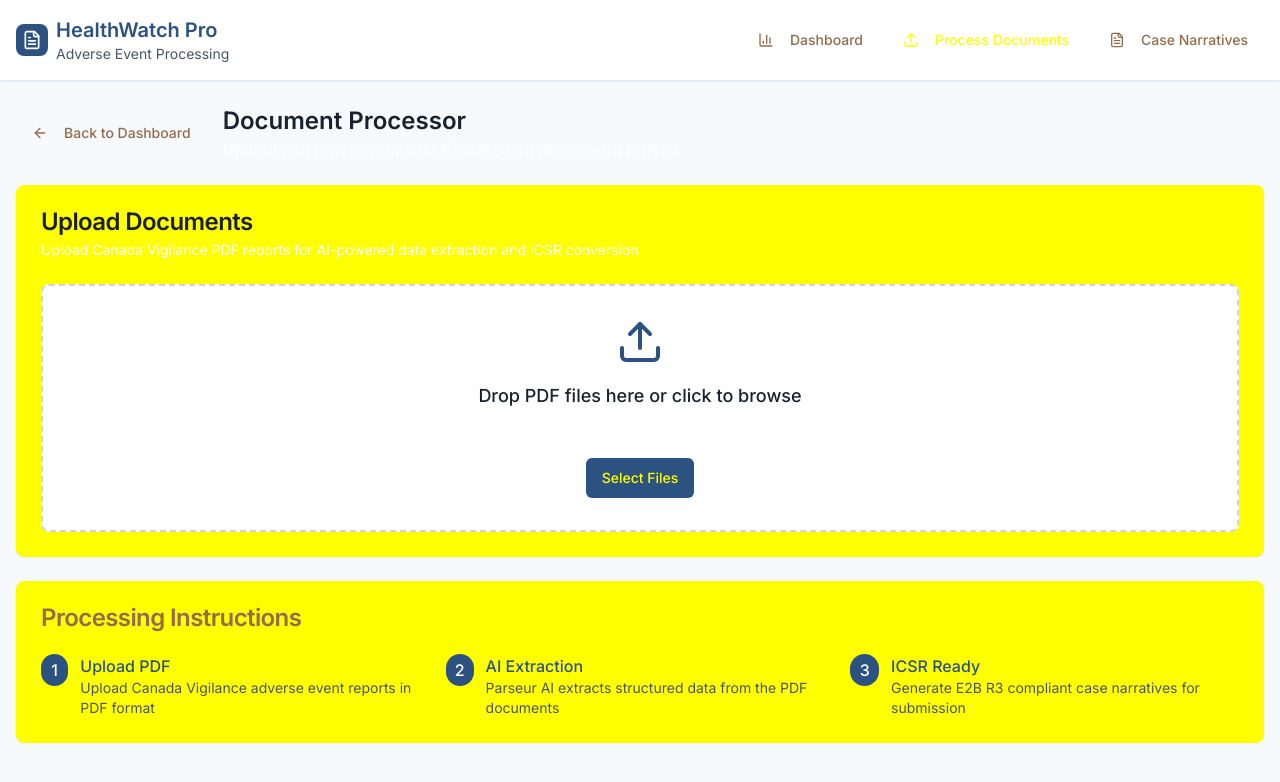
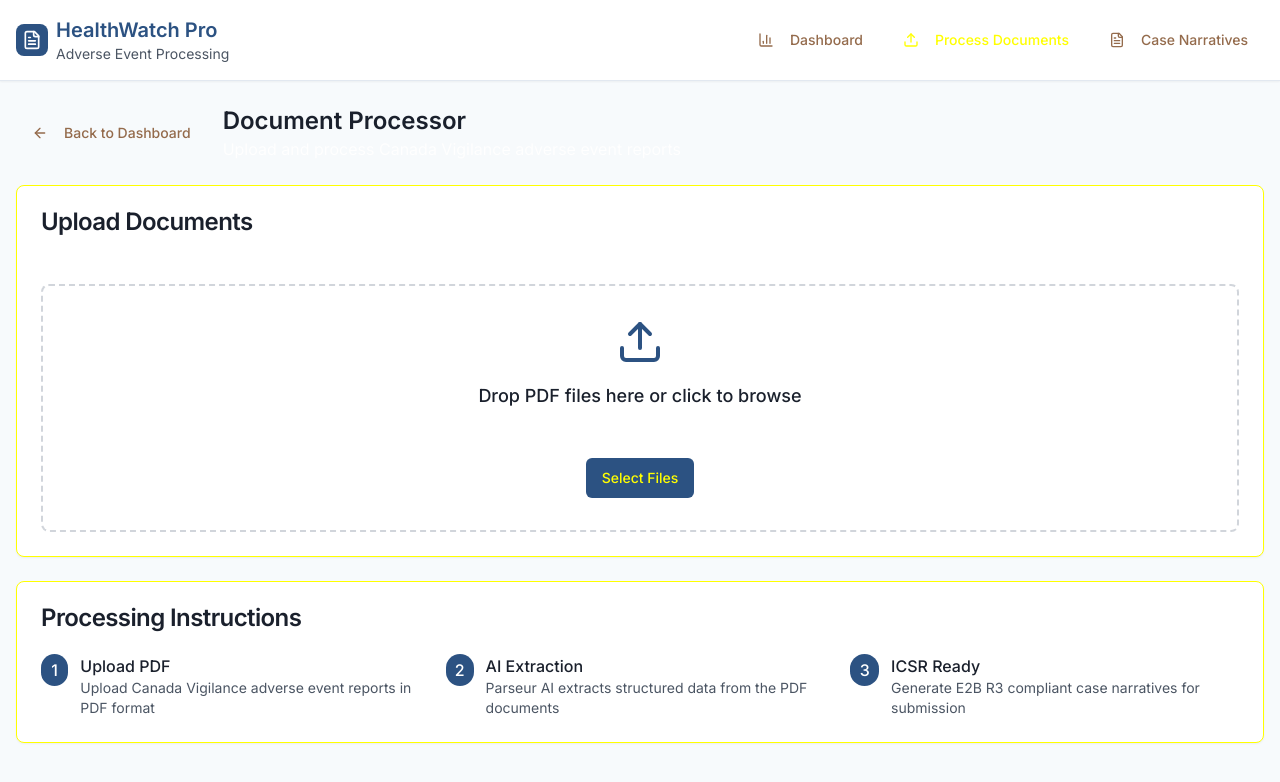
Before and after one commit to htdatsme/vigilant-narrative-craft, a React (Vite) app: page / in a window 1280 px wide. Both pictures are taken after a click on the button "Process Documents". Shown: the top 782 px of the page. Built offline with nearby package versions, Linux system fonts and the light colour scheme.

Commit message:
Fix: Remove yellow background and heading color
Removes the yellow background from the document processing and case narrative sections. Also, changes the yellow color on the open section heading to a more legible color.

```diff
--- a/src/components/CaseNarrativeEditor.tsx
+++ b/src/components/CaseNarrativeEditor.tsx
@@ -87,7 +87,7 @@ export const CaseNarrativeEditor = ({ onBack }: CaseNarrativeEditorProps) => {
       </div>
 
       {/* Narrative Editor */}
-      <Card>
+      <Card className="bg-white">
         <CardHeader>
           <div className="flex justify-between items-center">
             <div>
@@ -128,7 +128,7 @@ export const CaseNarrativeEditor = ({ onBack }: CaseNarrativeEditorProps) => {
               id="narrative"
               value={narrative}
               onChange={(e) => setNarrative(e.target.value)}
-              className="min-h-[400px] font-mono text-sm"
+              className="min-h-[400px] font-mono text-sm bg-white"
               placeholder="Enter the detailed case narrative or click 'Generate Template' to create a starting template..."
             />
           </div>
@@ -142,7 +142,7 @@ export const CaseNarrativeEditor = ({ onBack }: CaseNarrativeEditorProps) => {
 
       {/* Getting Started */}
       {!narrative && (
-        <Card>
+        <Card className="bg-white">
           <CardHeader>
             <CardTitle className="text-medical-text">Getting Started</CardTitle>
             <CardDescription>Create your first case narrative</CardDescription>
--- a/src/components/DocumentProcessor.tsx
+++ b/src/components/DocumentProcessor.tsx
@@ -207,7 +207,7 @@ export const DocumentProcessor = ({ onBack }: DocumentProcessorProps) => {
       case 'completed':
         return <CheckCircle className="w-4 h-4 text-medical-success" />;
       case 'error':
-        return <AlertTriangle className="w-4 h-4 text-medical-warning" />;
+        return <AlertTriangle className="w-4 h-4 text-red-600" />;
       case 'parsing':
       case 'analyzing':
         return <Loader2 className="w-4 h-4 text-medical-blue animate-spin" />;
@@ -242,7 +242,7 @@ export const DocumentProcessor = ({ onBack }: DocumentProcessorProps) => {
       </div>
 
       {/* Upload Area */}
-      <Card>
+      <Card className="bg-white">
         <CardHeader>
           <CardTitle className="text-medical-text">Upload Documents</CardTitle>
           <CardDescription>
@@ -286,7 +286,7 @@ export const DocumentProcessor = ({ onBack }: DocumentProcessorProps) => {
 
       {/* Processing Queue */}
       {files.length > 0 && (
-        <Card>
+        <Card className="bg-white">
           <CardHeader>
             <CardTitle className="text-medical-text">Processing Queue</CardTitle>
             <CardDescription>Track the progress of your document processing</CardDescription>
@@ -337,30 +337,30 @@ export const DocumentProcessor = ({ onBack }: DocumentProcessorProps) => {
       )}
 
       {/* Processing Instructions */}
-      <Card>
+      <Card className="bg-white">
         <CardHeader>
-          <CardTitle>Processing Instructions</CardTitle>
+          <CardTitle className="text-medical-text">Processing Instructions</CardTitle>
         </CardHeader>
         <CardContent>
           <div className="grid grid-cols-1 md:grid-cols-3 gap-4">
             <div className="flex items-start space-x-3">
               <div className="w-8 h-8 bg-medical-blue rounded-full flex items-center justify-center text-white font-medium">1</div>
               <div>
-                <h4 className="font-medium text-medical-blue">Upload PDF</h4>
+                <h4 className="font-medium text-medical-text">Upload PDF</h4>
                 <p className="text-sm text-gray-600">Upload Canada Vigilance adverse event reports in PDF format</p>
               </div>
             </div>
             <div className="flex items-start space-x-3">
               <div className="w-8 h-8 bg-medical-blue rounded-full flex items-center justify-center text-white font-medium">2</div>
               <div>
-                <h4 className="font-medium text-medical-blue">AI Extraction</h4>
+                <h4 className="font-medium text-medical-text">AI Extraction</h4>
                 <p className="text-sm text-gray-600">Parseur AI extracts structured data from the PDF documents</p>
               </div>
             </div>
             <div className="flex items-start space-x-3">
               <div className="w-8 h-8 bg-medical-blue rounded-full flex items-center justify-center text-white font-medium">3</div>
               <div>
-                <h4 className="font-medium text-medical-blue">ICSR Ready</h4>
+                <h4 className="font-medium text-medical-text">ICSR Ready</h4>
                 <p className="text-sm text-gray-600">Generate E2B R3 compliant case narratives for submission</p>
               </div>
             </div>
```
